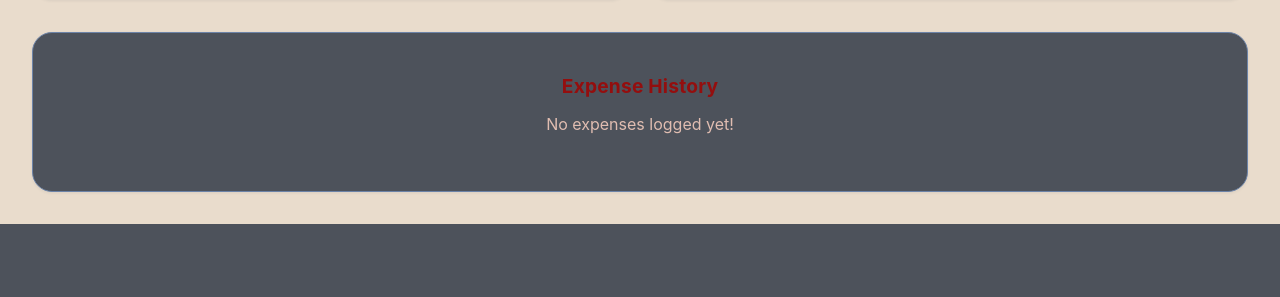
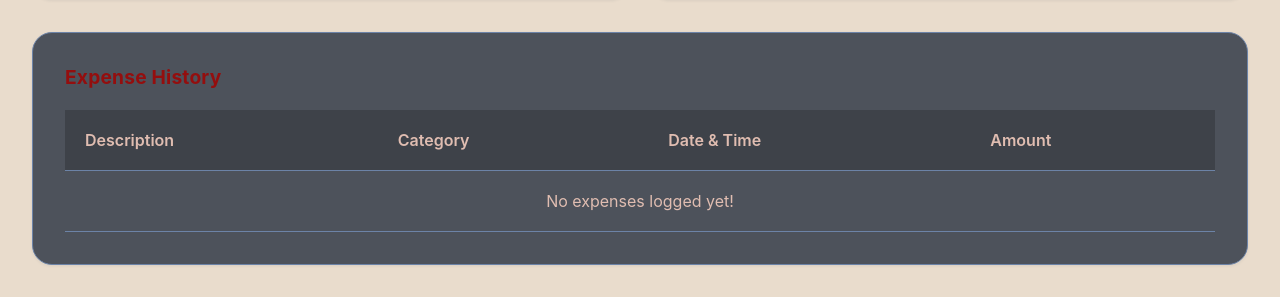
Before and after one commit to debbie3464/Expense-Tracker, a Flask app: page /dashboard in a window 1280 px wide. Shown: the part 1001-1298 px from the top of the page. Before the commit the page ends 1225 px from the top, so only its background shows below. Run offline with Flask 3, Linux system fonts and the light colour scheme; the visitor is signed in with stand-in values (Sample User, id 1); data that the repository does not hold is empty.

Commit message:
fixed expense history

```diff
--- a/static/script.js
+++ b/static/script.js
@@ -61,7 +61,6 @@ function loadDashboardSummary() {
             }
         })
         .catch(error => {
-
             if (error.status === 401) {
                 window.location.href = "/";
                 return;
@@ -80,15 +79,19 @@ function loadExpenseHistory() {
             listContainer.innerHTML = "";
 
             if (expenses.length === 0) {
-                const empty = document.createElement("p");
-                empty.className = "no-expenses";
-                empty.textContent = "No expenses logged yet!";
+                const empty = document.createElement("tr");
+                const emptyCell = document.createElement("td");
+                emptyCell.colSpan = "4";
+                emptyCell.style.textAlign = "center";
+                emptyCell.style.padding = "20px";
+                emptyCell.textContent = "No expenses logged yet!";
+                empty.appendChild(emptyCell);
                 listContainer.appendChild(empty);
                 return;
             }
 
             expenses.forEach(item => {
-                listContainer.appendChild(buildExpenseCard(item));
+                listContainer.appendChild(buildExpenseRow(item));
             });
         })
         .catch(error => {
@@ -97,42 +100,38 @@ function loadExpenseHistory() {
         });
 }
 
-// --- RED FIX: build cards with DOM APIs + textContent instead of
-// innerHTML, so a description like "<img src=x onerror=alert(1)>"
-// is rendered as plain text, not executed.
-function buildExpenseCard(item) {
-    const card = document.createElement("div");
-    card.className = "expense-card";
+function buildExpenseRow(item) {
+    const row = document.createElement("tr");
+    row.className = "expense-row";
 
-    const info = document.createElement("div");
-    info.className = "expense-info";
+    // Description column
+    const descCell = document.createElement("td");
+    descCell.className = "expense-col description";
+    descCell.textContent = item.description || "(no description)";
 
-    const desc = document.createElement("strong");
-    desc.textContent = item.description || "(no description)";
+    // Category column
+    const categoryCell = document.createElement("td");
+    categoryCell.className = "expense-col category";
+    categoryCell.textContent = item.category_name || "Uncategorized";
 
-    const meta = document.createElement("small");
-    meta.textContent = `${item.category_name || "Uncategorized"} • DATE: ${item.date}`;
+    // Date & Time column
+    const dateTimeCell = document.createElement("td");
+    dateTimeCell.className = "expense-col datetime";
+    dateTimeCell.textContent = `${item.date} ${item.time}`;
 
-    info.appendChild(desc);
-    info.appendChild(meta);
+    // Amount column
+    const amountCell = document.createElement("td");
+    amountCell.className = "expense-col amount";
+    amountCell.textContent = `₹${item.amount}`;
 
-    const amountCont = document.createElement("div");
-    amountCont.className = "expense-amount-cont";
+    row.appendChild(descCell);
+    row.appendChild(categoryCell);
+    row.appendChild(dateTimeCell);
+    row.appendChild(amountCell);
 
-    const amount = document.createElement("div");
-    amount.className = "expense-amount";
-    amount.textContent = `₹${item.amount}`;
-
-    amountCont.appendChild(amount);
-
-    card.appendChild(info);
-    card.appendChild(amountCont);
-
-    return card;
+    return row;
 }
 
-// --- ORANGE FIX: populate the category dropdown from the DB instead
-// of four hardcoded <option> tags disconnected from Central_Categories.
 function loadCategories() {
     apiRequest('/api/categories')
         .then(categories => {
@@ -149,7 +148,6 @@ function loadCategories() {
         })
         .catch(error => {
             console.error("Error loading categories:", error);
-            // Leave the static HTML options in place as a fallback.
         });
 }
 
@@ -163,8 +161,6 @@ function handleFormSubmit(event) {
 
     const amount = parseFloat(amountInput.value);
 
-    // --- YELLOW FIX: validate before sending instead of letting NaN
-    // silently become null on the backend.
     if (isNaN(amount) || amount <= 0) {
         showError("Please enter a valid amount greater than 0.");
         return;
@@ -203,9 +199,6 @@ function handleFormSubmit(event) {
         });
 }
 
-// --- ORANGE FIX: keep a reference so we can destroy the old chart
-// before drawing a new one; otherwise Chart.js throws "Canvas is
-// already in use" the second time this runs.
 let pieChartInstance = null;
 
 function loadPieChart() {
--- a/static/style.css
+++ b/static/style.css
@@ -349,12 +349,54 @@ nav {
     border: 1px solid var(--border);
 
     display: flex;
-    align-items: center;
-    justify-content: center;
     flex-direction: column;
+    align-items: stretch;
+    justify-content: flex-start;
 
     padding: var(--space-lg);
     box-shadow: var(--shadow-sm);
+    border-radius: var(--radius-lg);
+}
+
+.expense-history h1 {
+    color: var(--expense);
+    font-size: 1.2rem;
+    margin: 0 0 var(--space-md) 0;
+}
+
+.expense-table {
+    width: 100%;
+    border-collapse: collapse;
+}
+
+.expense-table thead {
+    background-color: rgba(0, 0, 0, 0.2);
+}
+
+.expense-table thead th {
+    padding: var(--space-md);
+    font-weight: 600;
+    color: var(--text);
+    text-align: left;
+    border-bottom: 1px solid var(--border);
+}
+
+.expense-table tbody tr {
+    border-bottom: 0.5px solid var(--border);
+}
+
+.expense-table tbody td {
+    padding: var(--space-md);
+    color: var(--text);
+}
+
+.expense-col.amount {
+    text-align: right;
+    font-weight: 500;
+}
+
+.expense-col.category {
+    color: rgba(224, 189, 177, 0.8);
 }
 
 .expense-history h1 {
--- a/templates/index.html
+++ b/templates/index.html
@@ -70,9 +70,20 @@
 
     <div class="expense-history">
         <h1>Expense History</h1>
-        <div id="expense-list">
 
-        </div>
+        <table class="expense-table">
+            <thead>
+                <tr>
+                    <th>Description</th>
+                    <th>Category</th>
+                    <th>Date & Time</th>
+                    <th>Amount</th>
+                </tr>
+            </thead>
+            <tbody id="expense-list">
+                <!-- JavaScript inserts rows here -->
+            </tbody>
+        </table>
     </div>
 
     <script src="https://cdn.jsdelivr.net/npm/chart.js"></script>
```
